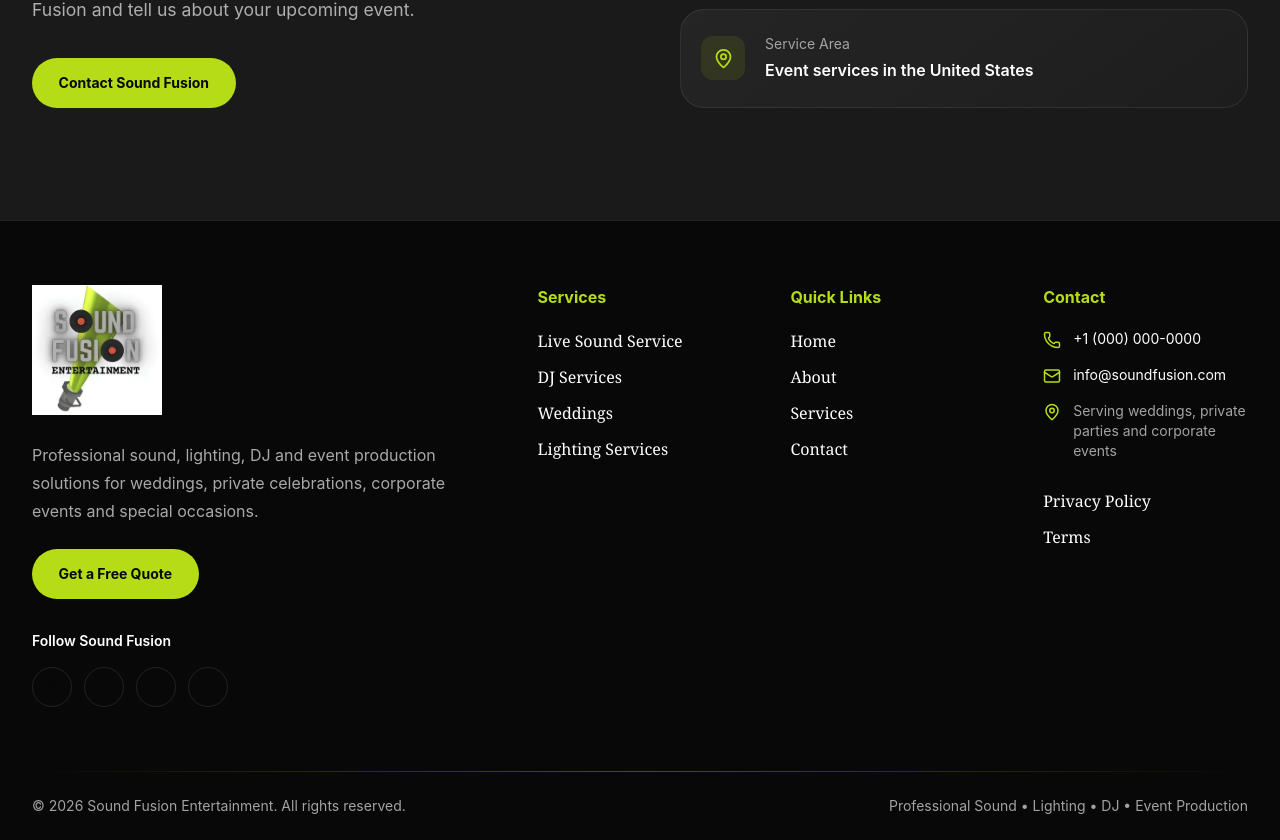
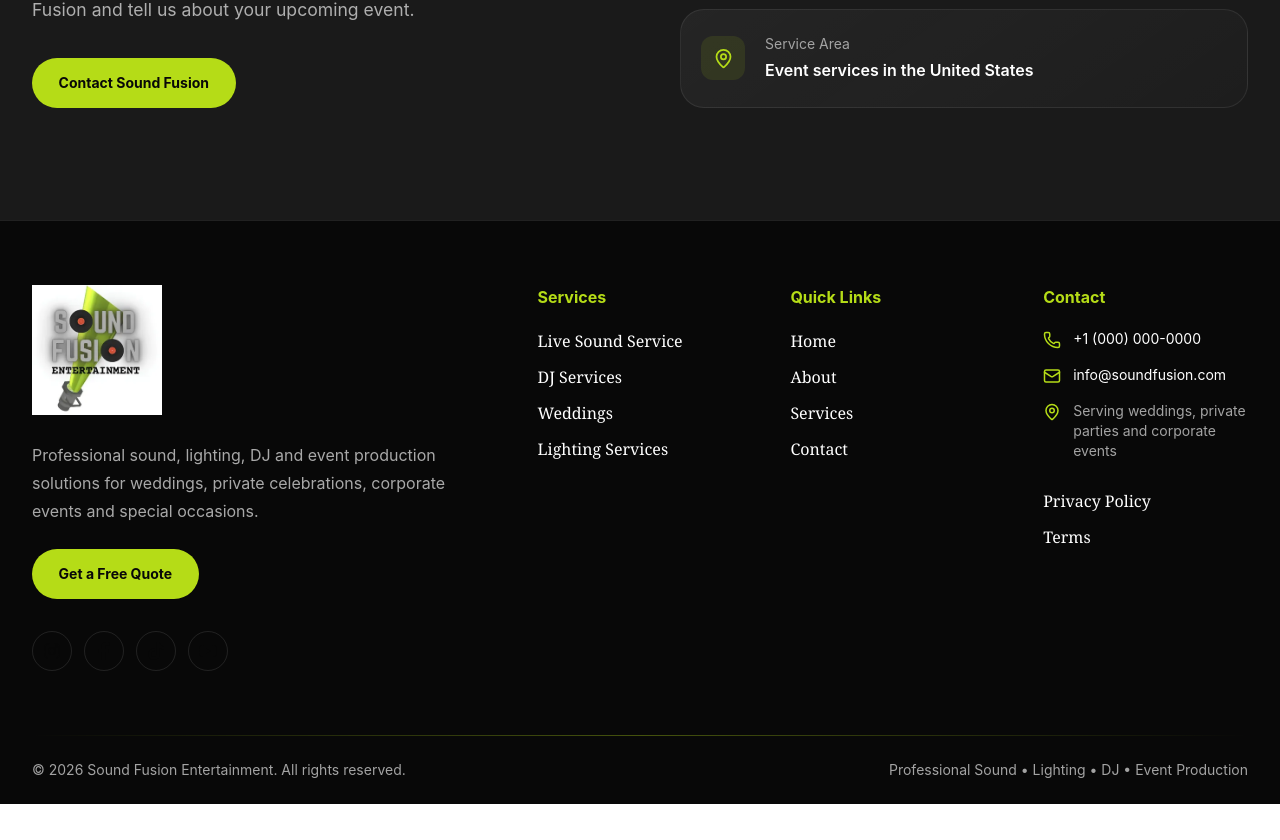
Before and after one commit to johanatoledo/sound-fusion-front, a Next.js app: page / in a window 1280 px wide. Shown: the part 5950-6790 px from the top of the page. After the commit the page ends 6754 px from the top, so only its background shows below. Built offline with nearby package versions, Linux system fonts and the light colour scheme.

Commit message:
refactorizar footer

```diff
--- a/src/components/layout/Footer.jsx
+++ b/src/components/layout/Footer.jsx
@@ -51,9 +51,7 @@ export default function Footer() {
 
             {/* Redes sociales */}
             <div className="mt-8">
-              <p className="text-sm font-semibold text-sound-white">
-                Follow Sound Fusion
-              </p>
+
 
               <div className="mt-4 flex flex-wrap gap-3">
                 {SOCIAL_LINKS.map((social) => {
```
